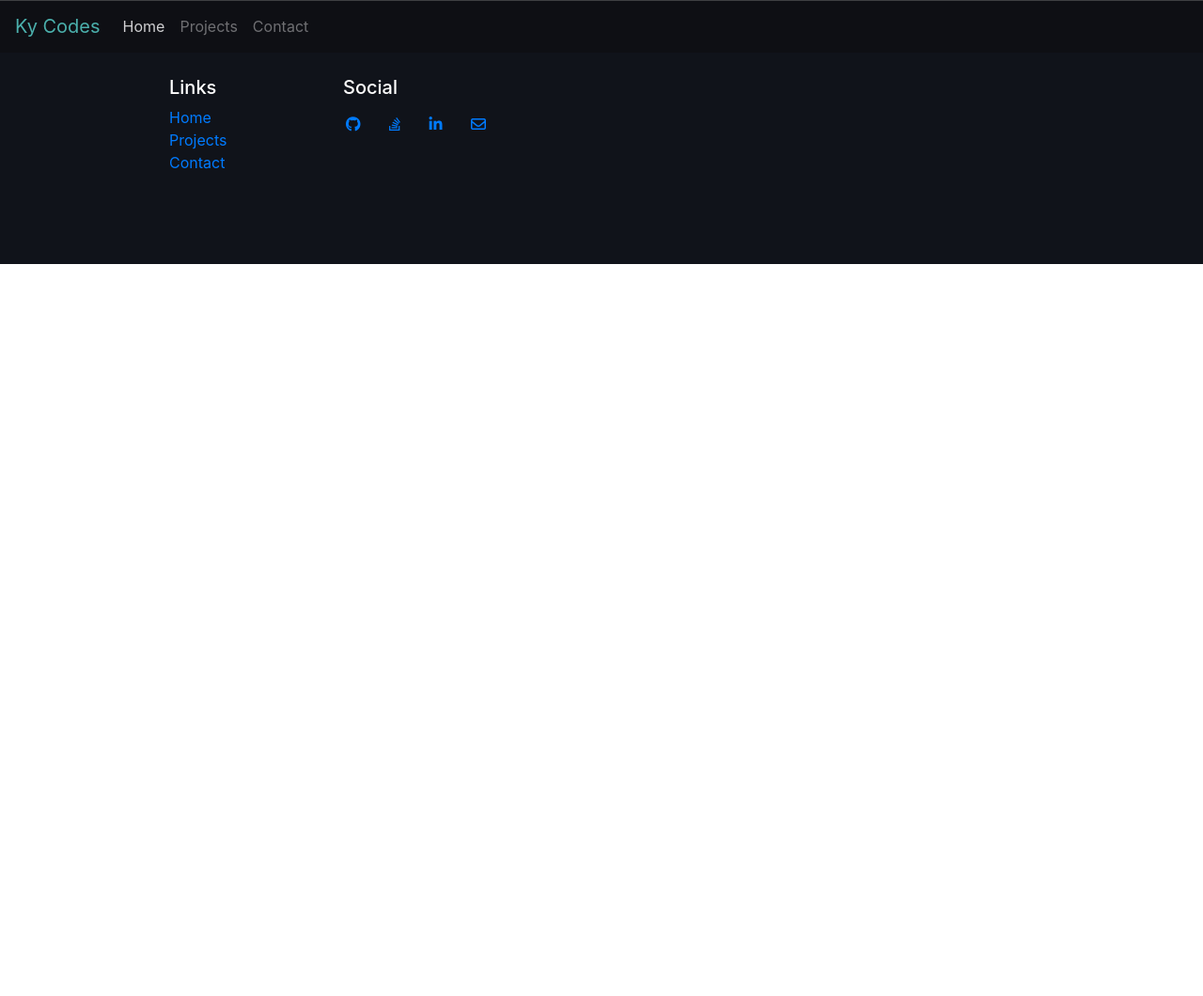
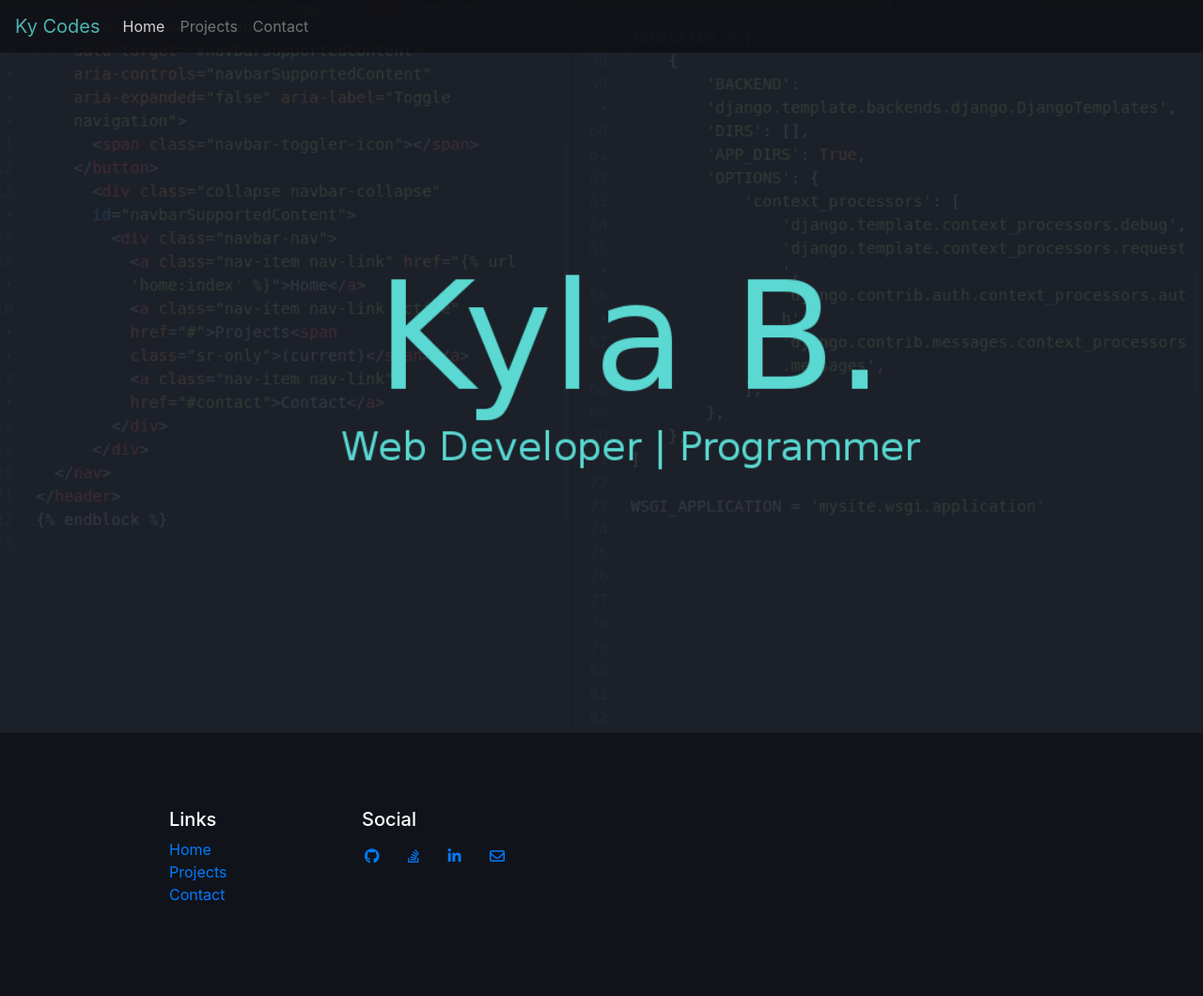
Before and after one commit to supersowbow/updatedPortfolio, a Django app: page / in a window 1280 px wide. Shown: the whole page at 94% size. Before the commit the page ends 281 px from the top, so only its background shows below. Run offline with Django 3.2, Linux system fonts and the light colour scheme; some libraries are stand-ins or nearby versions.

Commit message:
addition of banner

```diff
--- a/mysite/mysite/settings.py
+++ b/mysite/mysite/settings.py
@@ -20,7 +20,6 @@ BASE_DIR = os.path.dirname(os.path.dirname(os.path.abspath(__file__)))
 # See https://docs.djangoproject.com/en/1.11/howto/deployment/checklist/
 
 # SECURITY WARNING: keep the secret key used in production secret!
-
 
 # SECURITY WARNING: don't run with debug turned on in production!
 DEBUG = True
@@ -72,7 +71,6 @@ TEMPLATES = [
 
 WSGI_APPLICATION = 'mysite.wsgi.application'
 
-
 # Database
 # https://docs.djangoproject.com/en/1.11/ref/settings/#databases
 
--- a/mysite/portfolio/static/css/style.css
+++ b/mysite/portfolio/static/css/style.css
@@ -1,3 +1,7 @@
+body {
+  height: 100%;
+}
+
 nav {
   background-color: #0E0F13;
   opacity: 80%;
@@ -7,11 +11,20 @@ nav {
   color: #5AD8D1;
 }
 
+.bigger-img {
+    width: 100%;
+    height: auto;
+}
+
 footer {
   background: #10131A;
-  padding: 80px 10px 80px 10px;
+  padding: 80px 40px 80px 40px;
 }
 
 h5 {
   color: #FFFFFF;
 }
+
+#social {
+  padding-left: 20px;
+}
--- a/mysite/portfolio/templates/portfolio/base.html
+++ b/mysite/portfolio/templates/portfolio/base.html
@@ -19,14 +19,9 @@
   </head>
     <body>
 
-      <div class="container">
-        <div class="row">
-          <div class="col-12">
-            {% block content %}
-            {% endblock %}
-          </div>
-        </div>
-      </div>
+      {% block content %}
+      {% endblock %}
+
 
 <!-- Below is the Footer -->
     <footer class="footer">
@@ -40,7 +35,7 @@
                         <li><a href="#">Contact</a></li>
                     </ul>
                 </div>
-            <div style="text-align:center">
+            <div id="social" style="text-align:center">
               <h5 style="text-align: left; padding-left: 10px;">Social</h5>
               <a class="btn btn-social-icon btn-github" href="https://github.com/supersowbow"><i class="fa fa-github"></i></a>
               <a class="btn btn-social-icon btn-stack-overflow" href="https://stackoverflow.com/users/8697898/k-bow?tab=profile"><i class="fa fa-stack-overflow "></i></a>
--- a/mysite/portfolio/templates/portfolio/index.html
+++ b/mysite/portfolio/templates/portfolio/index.html
@@ -4,8 +4,7 @@
 
 
 <!-- Navigation Bar -->
-<header class="navcustom">
-  <nav class="navbar fixed-top navbar-expand-lg scrolling-navbar navbar-dark">
+  <nav class="navbar fixed-top navbar-expand-lg scrolling-navbar navbar-dark navcustom">
     <a id="brand" class="navbar-brand" href="{% url 'home:index' %}">Ky Codes</a>
     <button class="navbar-toggler" type="button" data-toggle="collapse" data-target="#navbarSupportedContent" aria-controls="navbarSupportedContent" aria-expanded="false" aria-label="Toggle navigation">
       <span class="navbar-toggler-icon"></span>
@@ -18,6 +17,12 @@
         </div>
       </div>
   </nav>
-</header>
+<!-- Banner Image -->
+<img class="bigger-img" src="static/newbanner.png" alt="bannerimg">
+
+<!-- Skill Set -->
+
+
+
 
 {% endblock %}
```
Also changed, not shown: mysite/portfolio/static/newbanner.png (added), 1 other file.
